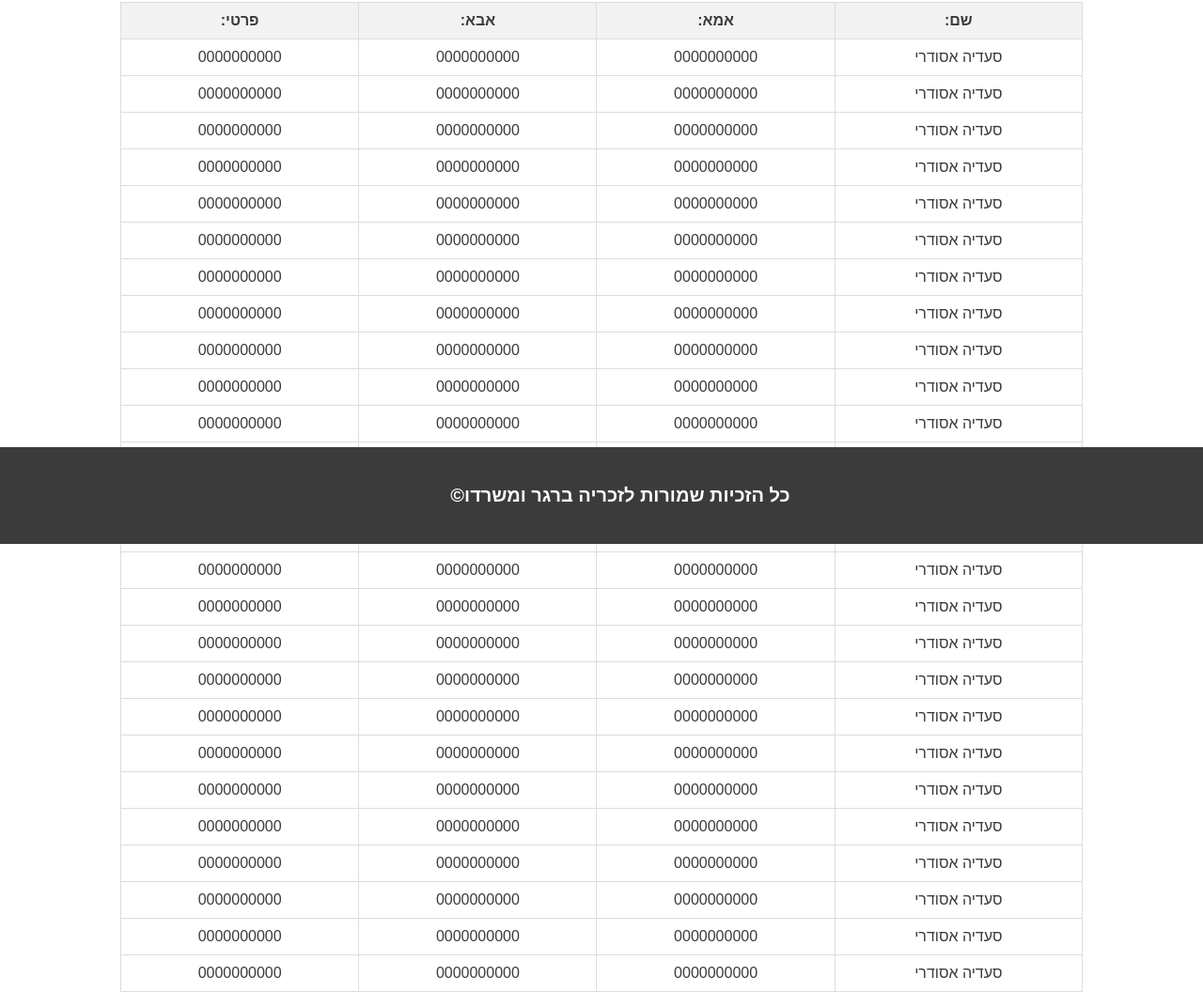
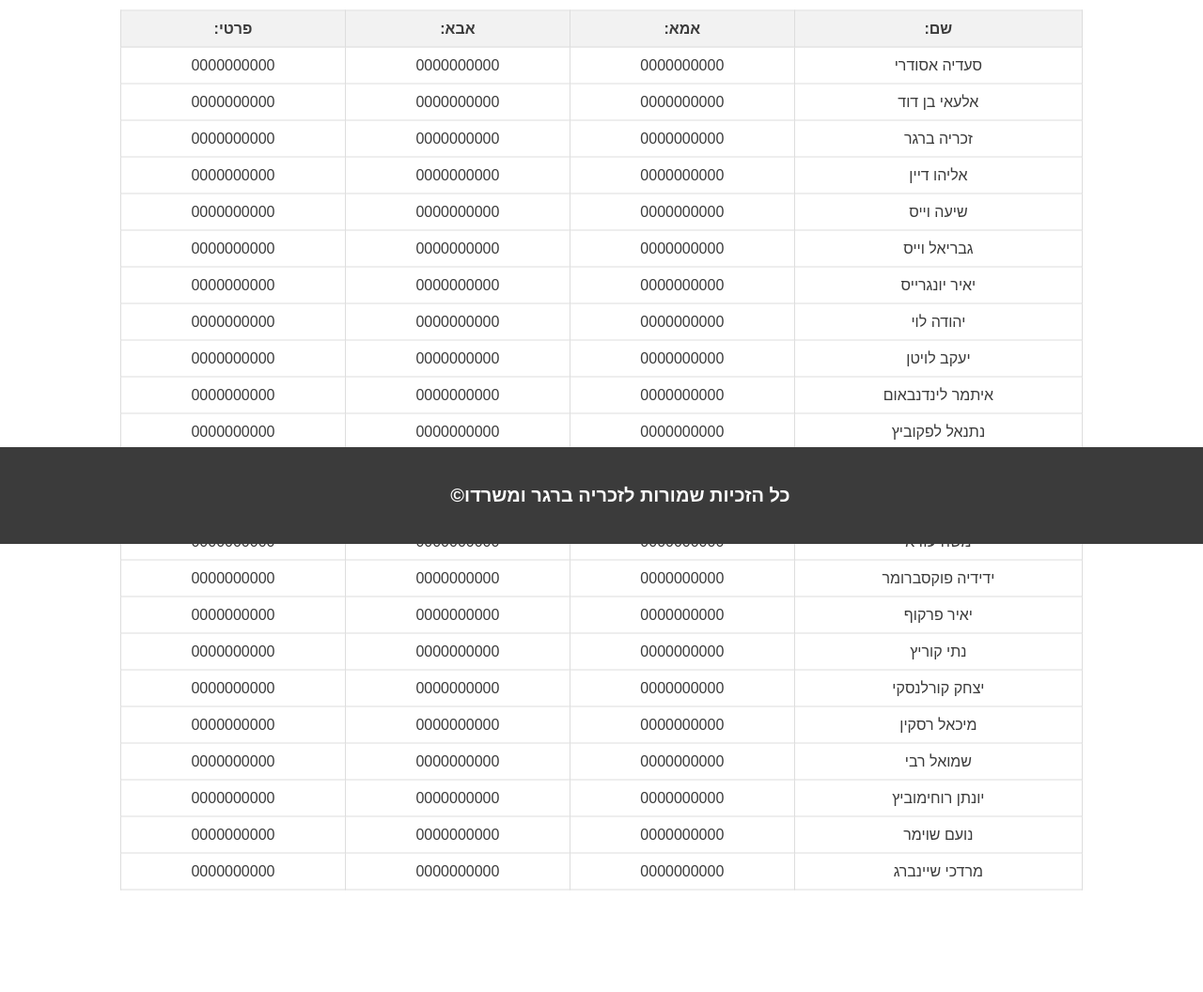
Before and after one commit to zachberger1/Class-Web, a plain HTML site: page contact.html in a window 1280 px wide. Shown: the part 221-1277 px from the top of the page at 94% size. After the commit the page ends 1169 px from the top, so only its background shows below. Drawn offline with Linux system fonts and the light colour scheme.

Commit message:
added names

```diff
--- a/contact.html
+++ b/contact.html
@@ -25,12 +25,12 @@
     </header>
 
 
-    <table class="centered">
 
 
 
 
-        <div class="table-c" >
+
+
         <table class="centered" dir="rtl">
             <thead>
                 <tr>
@@ -48,151 +48,133 @@
                     <td>0000000000</td>
                 </tr>
                 <tr>
-                        <td class="name-column">סעדיה אסודרי</td>
+                    <td class="name-column">אלעאי בן דוד</td>
                     <td>0000000000</td>
                     <td>0000000000</td>
                     <td>0000000000</td>
                 </tr>
                 <tr>
-                        <td class="name-column">סעדיה אסודרי</td>
+                    <td class="name-column">זכריה ברגר</td>
                     <td>0000000000</td>
                     <td>0000000000</td>
                     <td>0000000000</td>
                 </tr>
                 <tr>
-                        <td class="name-column">סעדיה אסודרי</td>
+                    <td class="name-column">אליהו דיין</td>
                     <td>0000000000</td>
                     <td>0000000000</td>
                     <td>0000000000</td>
                 </tr>
                 <tr>
-                        <td class="name-column">סעדיה אסודרי</td>
+                    <td class="name-column">שיעה וייס</td>
                     <td>0000000000</td>
                     <td>0000000000</td>
                     <td>0000000000</td>
                 </tr>
                 <tr>
-                        <td class="name-column">סעדיה אסודרי</td>
+                    <td class="name-column">גבריאל וייס</td>
                     <td>0000000000</td>
                     <td>0000000000</td>
                     <td>0000000000</td>
                 </tr>
                 <tr>
-                        <td class="name-column">סעדיה אסודרי</td>
+                    <td class="name-column">יאיר יונגרייס</td>
                     <td>0000000000</td>
                     <td>0000000000</td>
                     <td>0000000000</td>
                 </tr>
                 <tr>
-                        <td class="name-column">סעדיה אסודרי</td>
+                    <td class="name-column">יהודה לוי</td>
                     <td>0000000000</td>
                     <td>0000000000</td>
                     <td>0000000000</td>
                 </tr>
                 <tr>
-                        <td class="name-column">סעדיה אסודרי</td>
+                    <td class="name-column">יעקב לויטן</td>
                     <td>0000000000</td>
                     <td>0000000000</td>
                     <td>0000000000</td>
                 </tr>
                 <tr>
-                        <td class="name-column">סעדיה אסודרי</td>
+                    <td class="name-column">איתמר לינדנבאום</td>
                     <td>0000000000</td>
                     <td>0000000000</td>
                     <td>0000000000</td>
                 </tr>
                 <tr>
-                        <td class="name-column">סעדיה אסודרי</td>
+                    <td class="name-column">נתנאל לפקוביץ</td>
                     <td>0000000000</td>
                     <td>0000000000</td>
                     <td>0000000000</td>
                 </tr>
                 <tr>
-                        <td class="name-column">סעדיה אסודרי</td>
+                    <td class="name-column">אורי סורוצין</td>
                     <td>0000000000</td>
                     <td>0000000000</td>
                     <td>0000000000</td>
                 </tr>
                 <tr>
-                        <td class="name-column">סעדיה אסודרי</td>
+                    <td class="name-column">אביהו סיבוני</td>
                     <td>0000000000</td>
                     <td>0000000000</td>
                     <td>0000000000</td>
                 </tr>
                 <tr>
-                        <td class="name-column">סעדיה אסודרי</td>
+                    <td class="name-column">משה עזרא</td>
                     <td>0000000000</td>
                     <td>0000000000</td>
                     <td>0000000000</td>
                 </tr>
                 <tr>
-                        <td class="name-column">סעדיה אסודרי</td>
+                    <td class="name-column">ידידיה פוקסברומר</td>
                     <td>0000000000</td>
                     <td>0000000000</td>
                     <td>0000000000</td>
                 </tr>
                 <tr>
-                        <td class="name-column">סעדיה אסודרי</td>
+                    <td class="name-column">יאיר פרקוף</td>
                     <td>0000000000</td>
                     <td>0000000000</td>
                     <td>0000000000</td>
                 </tr>
                 <tr>
-                        <td class="name-column">סעדיה אסודרי</td>
+                    <td class="name-column">נתי קוריץ</td>
                     <td>0000000000</td>
                     <td>0000000000</td>
                     <td>0000000000</td>
                 </tr>
                 <tr>
-                        <td class="name-column">סעדיה אסודרי</td>
+                    <td class="name-column">יצחק קורלנסקי</td>
                     <td>0000000000</td>
                     <td>0000000000</td>
                     <td>0000000000</td>
                 </tr>
                 <tr>
-                        <td class="name-column">סעדיה אסודרי</td>
+                    <td class="name-column">מיכאל רסקין</td>
                     <td>0000000000</td>
                     <td>0000000000</td>
                     <td>0000000000</td>
                 </tr>
                 <tr>
-                        <td class="name-column">סעדיה אסודרי</td>
+                    <td class="name-column">שמואל רבי</td>
                     <td>0000000000</td>
                     <td>0000000000</td>
                     <td>0000000000</td>
                 </tr>
                 <tr>
-                        <td class="name-column">סעדיה אסודרי</td>
+                    <td class="name-column">יונתן רוחימוביץ</td>
                     <td>0000000000</td>
                     <td>0000000000</td>
                     <td>0000000000</td>
                 </tr>
                 <tr>
-                        <td class="name-column">סעדיה אסודרי</td>
+                    <td class="name-column">נועם שוימר</td>
                     <td>0000000000</td>
                     <td>0000000000</td>
                     <td>0000000000</td>
                 </tr>
                 <tr>
-                        <td class="name-column">סעדיה אסודרי</td>
-                        <td>0000000000</td>
-                        <td>0000000000</td>
-                        <td>0000000000</td>
-                    </tr>
-                    <tr>
-                        <td class="name-column">סעדיה אסודרי</td>
-                        <td>0000000000</td>
-                        <td>0000000000</td>
-                        <td>0000000000</td>
-                    </tr>
-                    <tr>
-                        <td class="name-column">סעדיה אסודרי</td>
-                        <td>0000000000</td>
-                        <td>0000000000</td>
-                        <td>0000000000</td>
-                    </tr>
-                    <tr>
-                        <td class="name-column">סעדיה אסודרי</td>
+                    <td class="name-column">מרדכי שיינברג</td>
                     <td>0000000000</td>
                     <td>0000000000</td>
                     <td>0000000000</td>
@@ -201,7 +183,6 @@
 
             </tbody>
         </table>
-        </div>
 
 
     <footer class="footer">
--- a/style.css
+++ b/style.css
@@ -2,6 +2,7 @@ body {
     margin: 0;
     padding: 0;
     font-family: Arial, sans-serif;
+
 }
 
 header {
@@ -62,9 +63,9 @@ nav ul li:hover {
     position: fixed;
     width: 100%;
     bottom: 0;
-    margin-top: 20px;
+}
 
-}
+
 
 .copy {
     font-weight: bold;
@@ -84,8 +85,8 @@ table {
     border-collapse: collapse;
     width: 80%;
     margin: auto;
-    margin-top: 350px;
-    margin-bottom: 140px;
+    margin-top: 300px;
+    margin-bottom: 650px;
 
 }
 
```
Lines whose indentation alone changed are shown as unchanged.
